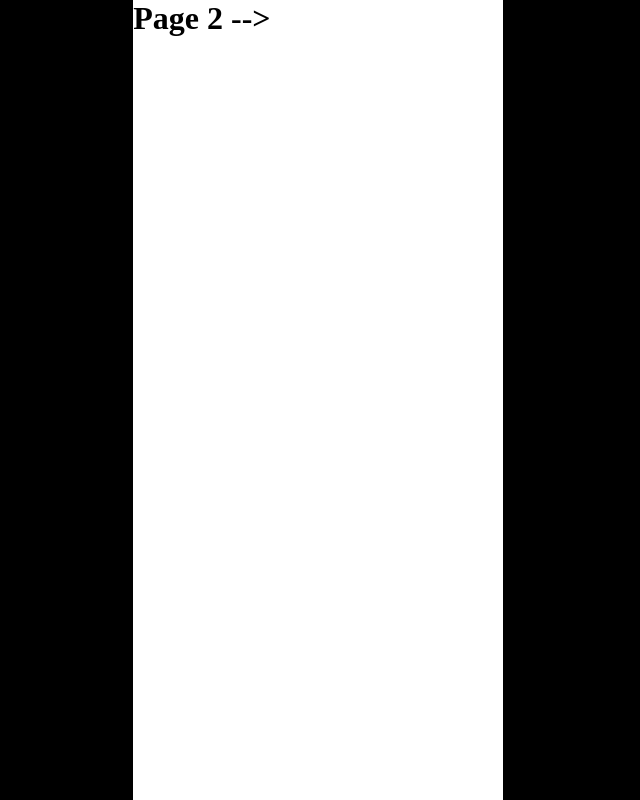
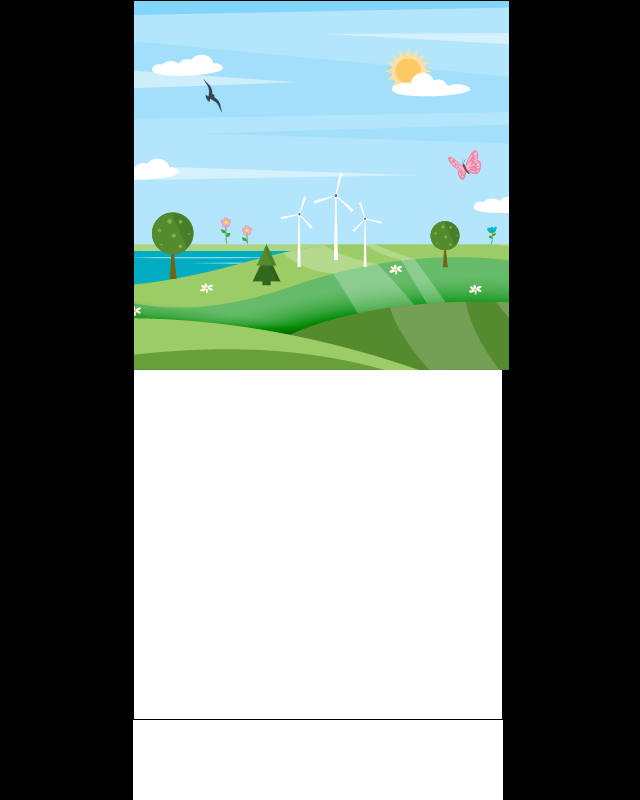
Before and after one commit to Sabareesh001/karmaCalculator, a React (Vite) app: page /survey in a window 1280 px wide. Shown: the whole page, without its empty margins (322-962 px from the left). Built offline with nearby package versions, Linux system fonts and the light colour scheme.

Commit message:
Surveypage

```diff
--- a/package.json
+++ b/package.json
@@ -31,6 +31,6 @@
     "eslint-plugin-react-hooks": "^5.1.0-rc.0",
     "eslint-plugin-react-refresh": "^0.4.9",
     "globals": "^15.9.0",
-    "vite": "^5.4.1"
+    "vite": "^5.4.8"
   }
 }
--- a/src/pages/Survey/SurveyPage.css
+++ b/src/pages/Survey/SurveyPage.css
@@ -0,0 +1,10 @@
+.container{
+    border: 1px solid ;
+    min-height:90vh ;
+    min-width: 24vw;
+}
+
+.inner-container{
+    background-color: white;
+    min-height: 30vh;
+}
--- a/src/pages/Survey/SurveyPage.jsx
+++ b/src/pages/Survey/SurveyPage.jsx
@@ -3,7 +3,15 @@ import './SurveyPage.css';
 const SurveyPage = ()=>{
     return(
         <div>
-            <h1>{"Page 2 --> "}</h1>
+            <div className='container'>
+                <div>
+                    <img src='/src/assets/SurveyPage1.png'/>
+                </div>
+                <div className='inner-container'>
+
+                </div>
+
+            </div>
         </div>
     )
 }
```
Also changed, not shown: 1 other file (tests, documents, lock files or other folders).
